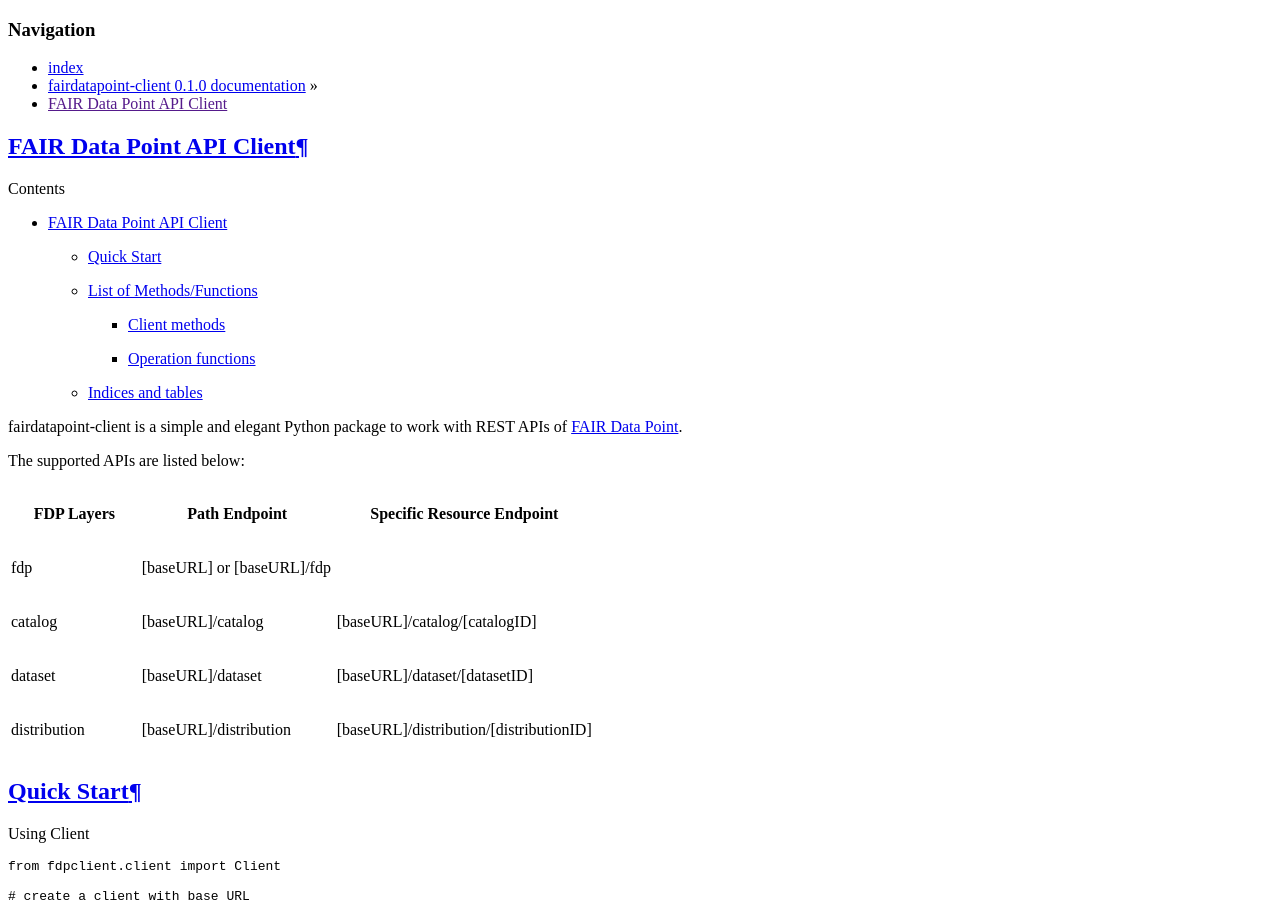
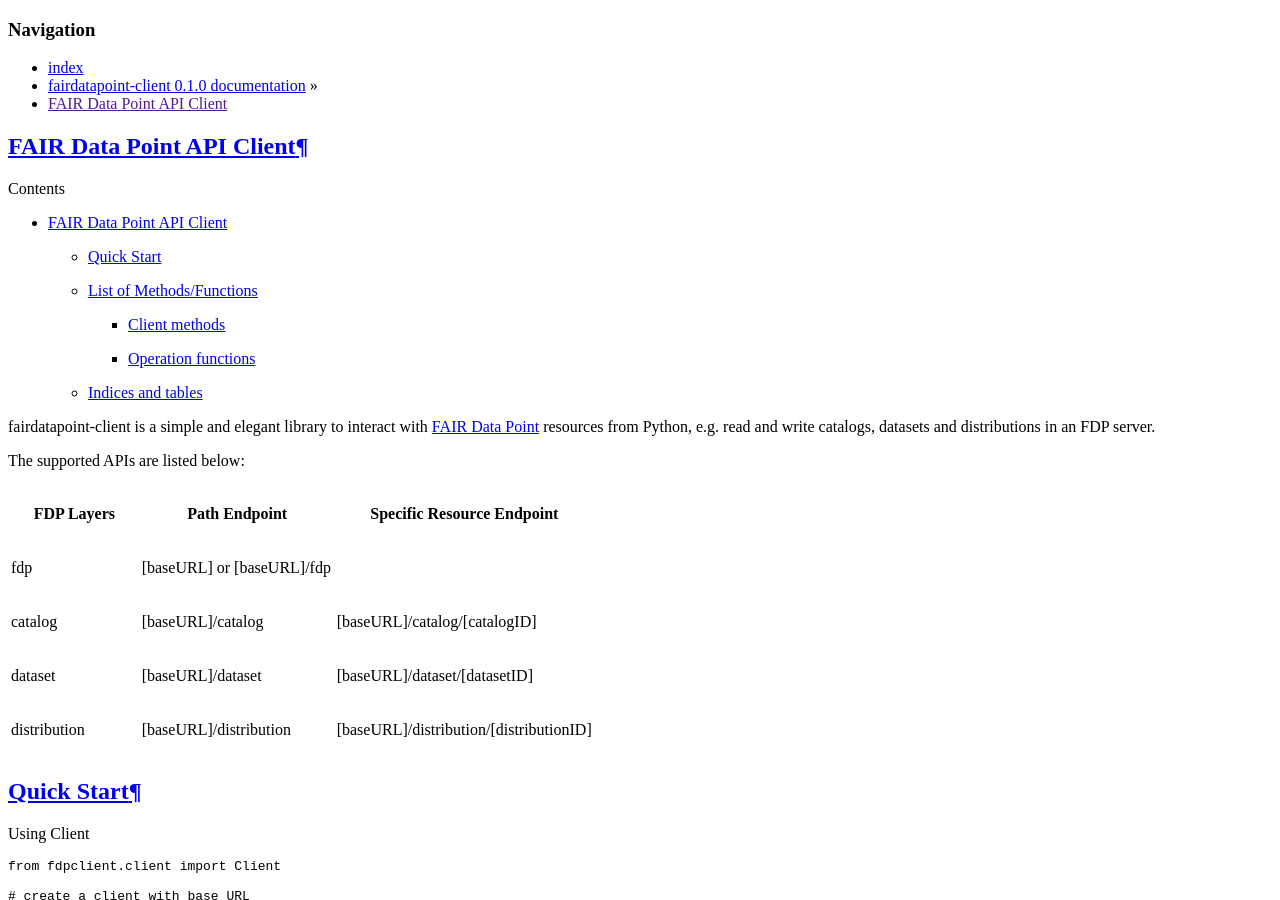
Before and after one commit to fair-data/fairdatapoint-client, a Sphinx documentation site: the page built from docs/source/index.rst, in a window 1280 px wide and 900 px high. Built offline with Sphinx 7.4.7, drawn with Linux system fonts in a browser that asks for light colours.

Commit message:
Update index.rst

```diff
--- a/docs/source/index.rst
+++ b/docs/source/index.rst
@@ -8,8 +8,9 @@ FAIR Data Point API Client
    :description: A collection of tutorials and guides for fairdatapoint-client package.
    :keywords: fairdatapoint, metadata, guide, tutorial, doc
 
-fairdatapoint-client is a simple and elegant Python package to work with
-REST APIs of `FAIR Data Point <https://github.com/fair-data/fairdatapoint>`_.
+fairdatapoint-client is a simple and elegant library to interact with
+`FAIR Data Point <https://github.com/fair-data/fairdatapoint>`_ resources from
+Python, e.g. read and write catalogs, datasets and distributions in an FDP server.
 
 The supported APIs are listed below:
 
```
